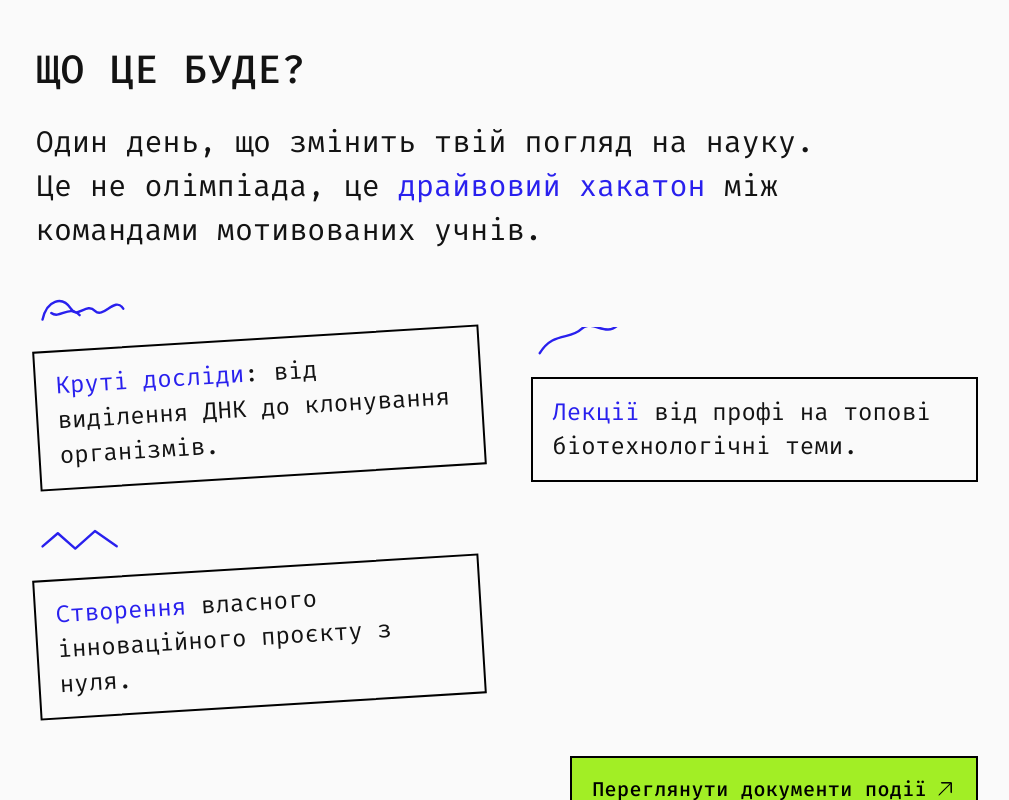
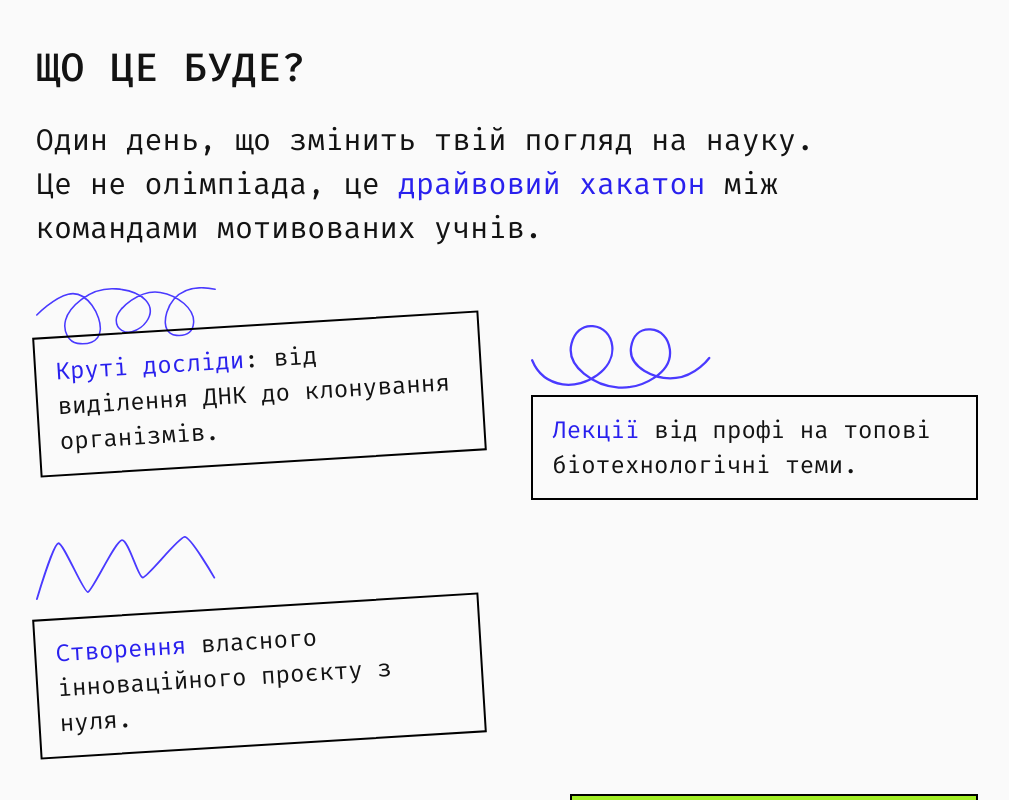
Before and after one commit to khadai/biohack-landing, a Next.js app: page / in a window 1280 px wide. Shown: the part 1334-2134 px from the top of the page, without its empty margins (133-1142 px from the left). Built offline with nearby package versions, Linux system fonts and the light colour scheme; no server answers.

Commit message:
add mobile

```diff
--- a/app/components/about-section.tsx
+++ b/app/components/about-section.tsx
@@ -1,18 +1,27 @@
 export function AboutSection() {
     return (
-    <section className="section about" id="about">
+        <>
+            <section className="section narrow quote">
+                Ми поєднуємо{" "}
+                <span className="highlight">науку, креативність та інженерію</span>
+                <br/>
+                для створення майбутнього вже сьогодні.
+
+                <div className="about" id="about">
                     <h2>ПРО НАС</h2>
                     <p>
                         Команда «Біохакатон UA» — це спільнота науковців, освітян та практиків,
                         які вірять, що біотехнології є ключем до відродження нашої країни. Ми
                         створюємо освітній біотехнологічний хаб, що об&apos;єднує школи,
                         університети та бізнес.
-        <br />
-        <br />
+                        <br/>
+                        <br/>
                         Біохакатон — це не просто конкурс, а простір для експериментів. На
                         учасників чекають справжні досліди, віртуальне моделювання живих систем
                         та нові знайомства і друзі.
                     </p>
+                </div>
             </section>
+        </>
     );
 }
--- a/app/components/what-will-it-be-section.tsx
+++ b/app/components/what-will-it-be-section.tsx
@@ -1,69 +1,9 @@
 import Image from "next/image";
 import arrowRightTopIcon from "../assets/icons/arrow--up-right.svg";
+import scribble1 from "../assets/scribbles/scribble1.svg";
+import scribble2 from "../assets/scribbles/scribble2.svg";
+import scribble3 from "../assets/scribbles/scribble3.svg";
 import { EVENT_DOCS_LINK } from "../lib/constants";
-
-function ScribbleThreeLoops() {
-  return (
-    <svg
-      className="what-will__scribble"
-      viewBox="0 0 88 40"
-      aria-hidden
-    >
-      <path
-        d="M6 28c4-18 18-22 26-10 6 10 14-6 22 2s18-14 26-2"
-        fill="none"
-        stroke="currentColor"
-        strokeWidth="2.2"
-        strokeLinecap="round"
-        strokeLinejoin="round"
-      />
-      <path
-        d="M14 22c8 6 16-8 26 2"
-        fill="none"
-        stroke="currentColor"
-        strokeWidth="2.2"
-        strokeLinecap="round"
-      />
-    </svg>
-  );
-}
-
-function ScribbleTwoLoops() {
-  return (
-    <svg
-      className="what-will__scribble"
-      viewBox="0 0 88 40"
-      aria-hidden
-    >
-      <path
-        d="M8 24c12-20 28-12 38-22s22 8 34-4"
-        fill="none"
-        stroke="currentColor"
-        strokeWidth="2.2"
-        strokeLinecap="round"
-      />
-    </svg>
-  );
-}
-
-function ScribbleZigzag() {
-  return (
-    <svg
-      className="what-will__scribble"
-      viewBox="0 0 88 40"
-      aria-hidden
-    >
-      <path
-        d="M6 26l14-12 16 14 18-16 20 14"
-        fill="none"
-        stroke="currentColor"
-        strokeWidth="2.2"
-        strokeLinecap="round"
-        strokeLinejoin="round"
-      />
-    </svg>
-  );
-}
 
 export function WhatWillItBeSection() {
   return (
@@ -77,7 +17,14 @@ export function WhatWillItBeSection() {
 
       <div className="what-will__grid">
         <div className="what-will__slot what-will__slot--1">
-          <ScribbleThreeLoops />
+          <Image
+            src={scribble1}
+            alt=""
+            className="what-will__scribble-1"
+            width={232}
+            height={75}
+            aria-hidden
+          />
           <div className="what-will__card what-will__card--cw">
             <p>
               <span className="what-will__accent">Круті досліди</span>
@@ -87,7 +34,14 @@ export function WhatWillItBeSection() {
         </div>
 
         <div className="what-will__slot what-will__slot--2">
-          <ScribbleTwoLoops />
+          <Image
+            src={scribble2}
+            alt=""
+            className="what-will__scribble-2"
+            width={158}
+            height={56}
+            aria-hidden
+          />
           <div className="what-will__card what-will__card--ccw">
             <p>
               <span className="what-will__accent">Лекції</span> від профі на
@@ -97,7 +51,14 @@ export function WhatWillItBeSection() {
         </div>
 
         <div className="what-will__slot what-will__slot--3">
-          <ScribbleZigzag />
+          <Image
+            src={scribble3}
+            alt=""
+            className="what-will__scribble-2"
+            width={198}
+            height={70}
+            aria-hidden
+          />
           <div className="what-will__card what-will__card--cw">
             <p>
               <span className="what-will__accent">Створення</span> власного
--- a/app/page.tsx
+++ b/app/page.tsx
@@ -14,7 +14,7 @@ export default function Home() {
       <main>
         <HeroSection />
         <PartnersMarquee />
-        <QuoteSection />
+        {/*<QuoteSection />*/}
         <AboutSection />
         <WhatWillItBeSection />
       </main>
--- a/app/styles/_site-header.scss
+++ b/app/styles/_site-header.scss
@@ -71,8 +71,8 @@
   }
 
   .nav-links {
-    order: 3;
-    width: 100%;
+    //order: 3;
+    //width: 100%;
     justify-content: flex-start;
     margin-inline: 0;
   }
--- a/app/styles/_what-will-it-be-section.scss
+++ b/app/styles/_what-will-it-be-section.scss
@@ -28,13 +28,19 @@
   //font-weight: 700;
 }
 
-.what-will__scribble {
+.what-will__scribble-1 {
   display: block;
-  width: clamp(72px, 14vw, 96px);
+  width: clamp(100px, 22vw, 180px);
   height: auto;
-  margin-bottom: 0.35rem;
-  color: var(--what-blue);
+  margin-bottom: -1.35rem;
 }
+
+.what-will__scribble-2 {
+   display: block;
+   width: clamp(100px, 22vw, 180px);
+   height: auto;
+   margin-bottom: 0.35rem;
+ }
 
 .what-will__grid {
   display: grid;
@@ -128,10 +134,15 @@
   .what-will__card--cw,
   .what-will__card--ccw {
     transform: rotate(1.2deg);
+    font-size: 1.15rem;
+  }
+  .what-will__intro{
+    font-size: 1.5rem;
   }
 
   .what-will__slot--2 .what-will__card {
     transform: rotate(-1.2deg);
+    font-size: 1.15rem;
   }
 
   .what-will__cta {
```
Lines whose indentation alone changed are shown as unchanged.
